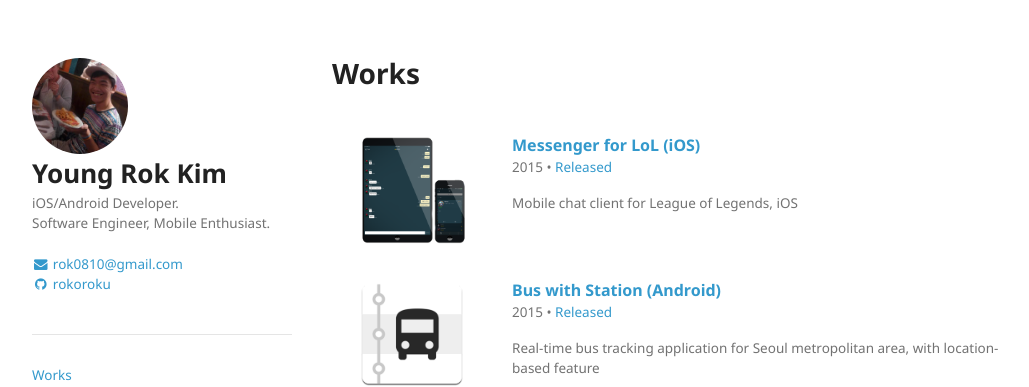
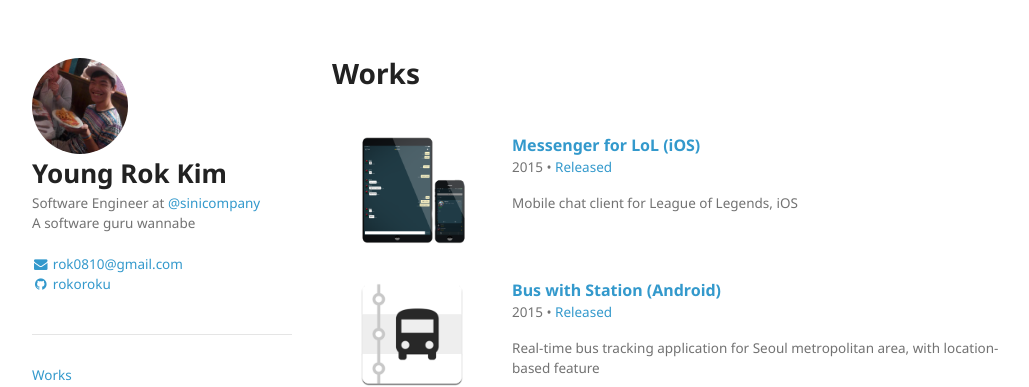
Before and after one commit to rokoroku/rokoroku.github.io, a Jekyll site: the page built from index.html, in a window 1280 px wide. Shown: the top 387 px of the page, without its empty margins (118-1147 px from the left). Built offline with Jekyll 4.4.1, drawn with Linux system fonts in a browser that asks for light colours.

Commit message:
update site config

```diff
--- a/_config.yml
+++ b/_config.yml
@@ -8,7 +8,7 @@
 # Site settings
 title: Young Rok Kim
 email: rok0810@gmail.com
-description: "SW Developer, Mobile Enthusiast. "
+description: "Software Engineer, Mobile Enthusiast."
 baseurl: "" # the subpath of your site, e.g. /blog
 url: "" # the base hostname & protocol for your site
 twitter_username: rokoroku1
@@ -30,8 +30,8 @@ collections:
 owner:
   name: Young Rok Kim
   avatar: avatar.jpg
-  job: "iOS/Android Developer."
-  bio: "Software Engineer, Mobile Enthusiast."
+  job: "Software Engineer at <a href=\"https://github.com/sini-company\" target=\"_blank\">@sinicompany</a>"
+  bio: "A software guru wannabe"
   email: rok0810@gmail.com
   disqus-shortname: "rokoroku"
   twitter: #username
```
